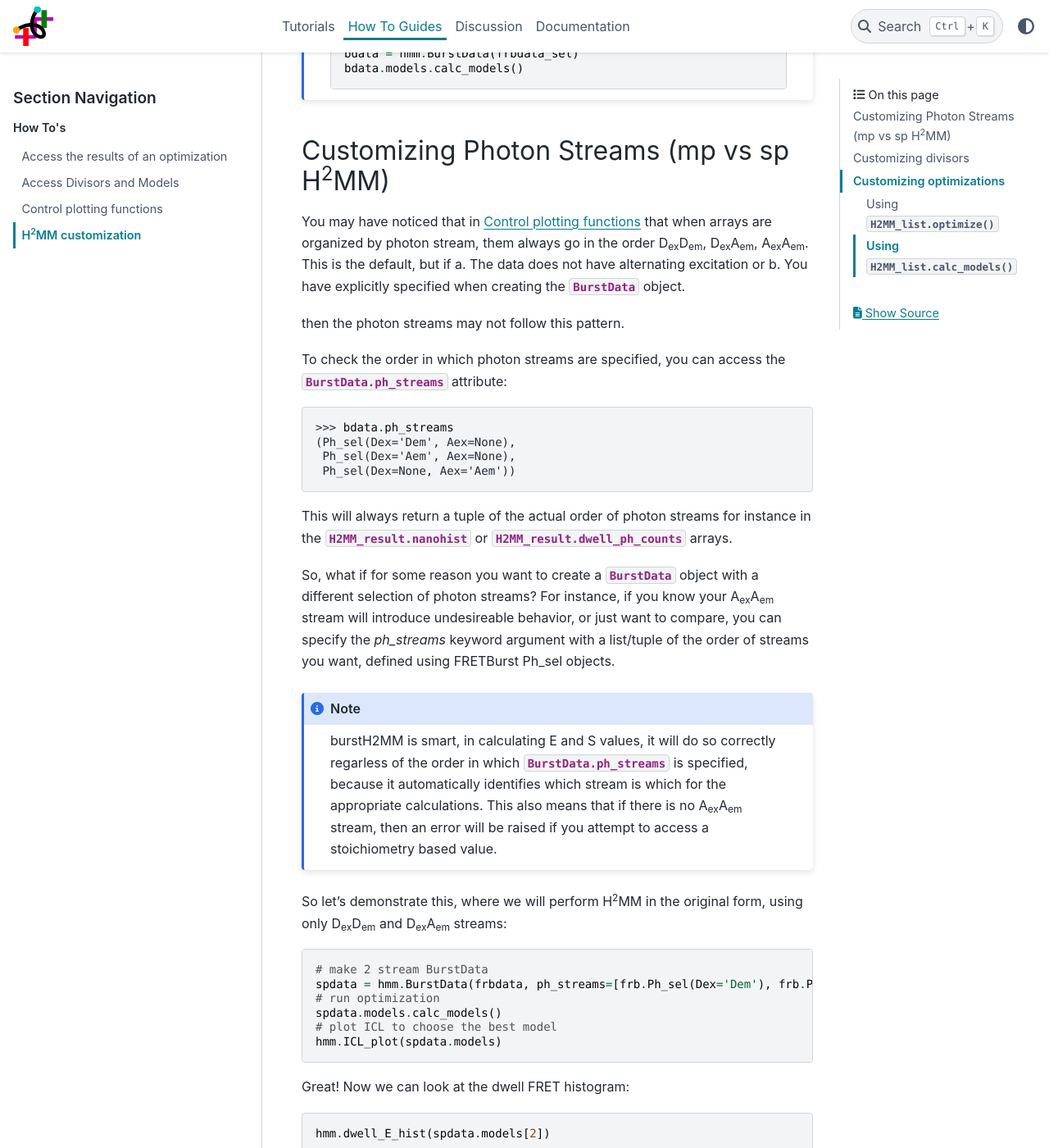
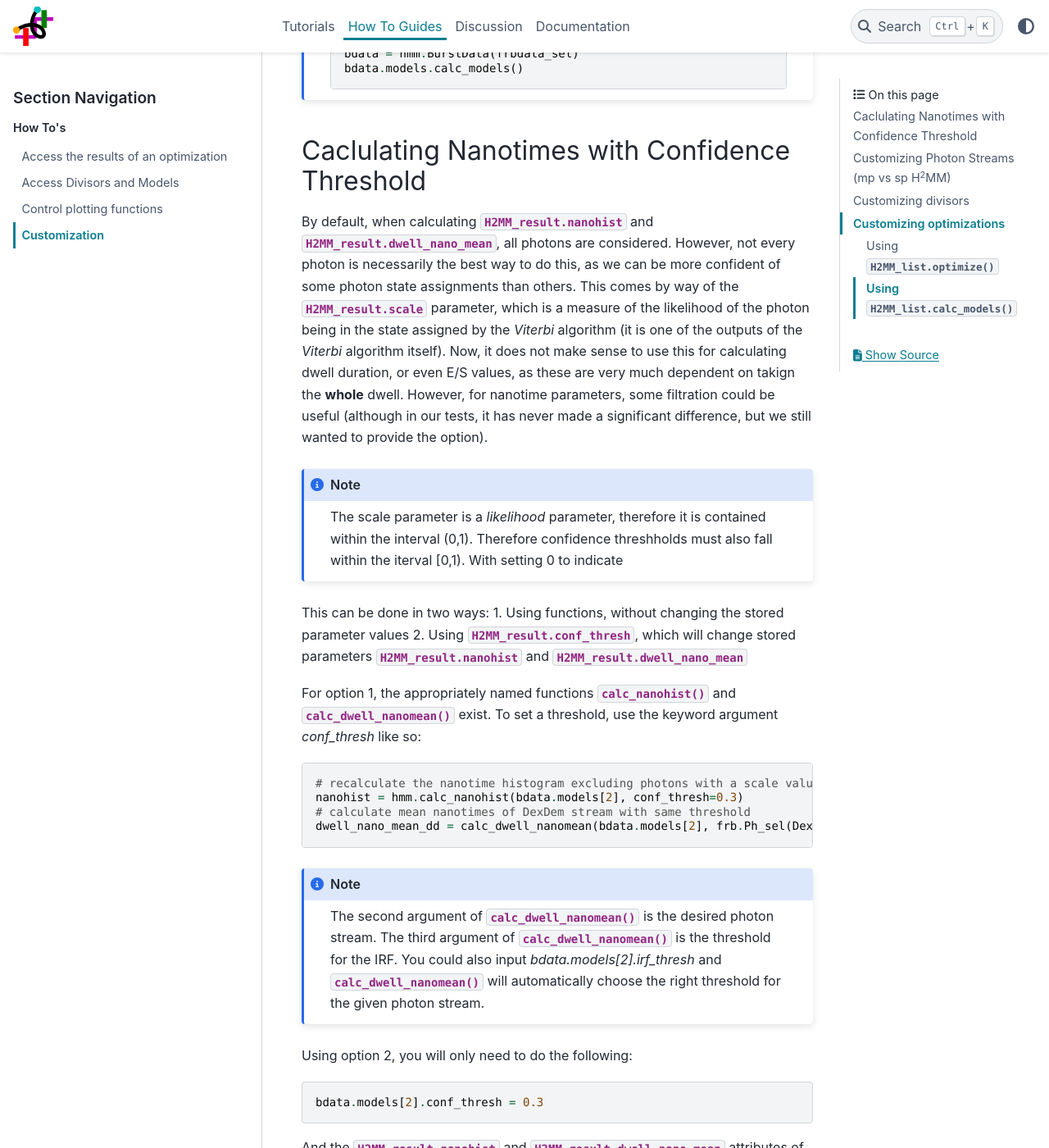
Before and after one commit to harripd/burstH2MM, a Sphinx documentation site: the page built from docs/source/Customization.rst, in a window 1280 px wide and 1400 px high, scrolled down 644 px. Shown: the whole window at 82% size. Built offline with Sphinx 7.4.7 and the PyData theme 0.15.4, drawn with Linux system fonts in a browser that asks for light colours; some of the changed text lies outside the part shown.

```diff
--- a/docs/source/Customization.rst
+++ b/docs/source/Customization.rst
@@ -26,6 +26,49 @@
         # now make the BurstData object
         bdata = hmm.BurstData(frbdata_sel)
         bdata.models.calc_models()
+
+Caclulating Nanotimes with Confidence Threshold
+-----------------------------------------------
+
+By default, when calculating |nanohist| and |dwell_nano_mean|, all photons are considered.
+However, not every photon is necessarily the best way to do this, as we can be more confident of some photon state assignments than others.
+This comes by way of the |scale| parameter, which is a measure of the likelihood of the photon being in the state assigned by the *Viterbi* algorithm (it is one of the outputs of the *Viterbi* algorithm itself).
+Now, it does not make sense to use this for calculating dwell duration, or even E/S values, as these are very much dependent on takign the **whole** dwell.
+However, for nanotime parameters, some filtration could be useful (although in our tests, it has never made a significant difference, but we still wanted to provide the option).
+
+.. note::
+    The scale parameter is a *likelihood* parameter, therefore it is contained within the interval (0,1).
+    Therefore confidence threshholds must also fall within the iterval [0,1).
+    With setting 0 to indicate
+
+This can be done in two ways:
+1. Using functions, without changing the stored parameter values
+2. Using |conf_thresh|, which will change stored parameters |nanohist| and |dwell_nano_mean|
+
+For option 1, the appropriately named functions |calc_nanohist| and |calc_dwell_nanomean| exist.
+To set a threshold, use the keyword argument `conf_thresh` like so::
+
+    # recalculate the nanotime histogram excluding photons with a scale value less than 0.3
+    nanohist = hmm.calc_nanohist(bdata.models[2], conf_thresh=0.3)
+    # calculate mean nanotimes of DexDem stream with same threshold
+    dwell_nano_mean_dd = calc_dwell_nanomean(bdata.models[2], frb.Ph_sel(Dex='Dem'), 2355, conf_thresh=0.3)
+
+.. note::
+
+    The second argument of |calc_dwell_nanomean| is the desired photon stream.
+    The third argument of |calc_dwell_nanomean| is the threshold for the IRF.
+    You could also input `bdata.models[2].irf_thresh` and |calc_dwell_nanomean| will automatically choose the right threshold for the given photon stream.
+
+Using option 2, you will only need to do the following::
+
+    bdata.models[2].conf_thresh = 0.3
+
+And the |nanohist| and |dwell_nano_mean| attributes of the |H2MM_result| attribute will be updated
+
+.. note::
+
+    The |conf_thresh| attribute is specific to each |H2MM_result|, so set each one you are interested in individually.
+    This is because the distribution of likelihoods is not comparable for models with different numbers of states.
 
 Customizing Photon Streams (mp vs sp |H2MM|)
 --------------------------------------------
@@ -298,6 +341,8 @@ This will optimize even the 1 state and 4 state models, using :func:`H2MM_C.fact
 .. |opts| replace:: :attr:`H2MM_list.opts <burstH2MM.BurstSort.H2MM_list.opts>`
 .. |H2MM_result| replace:: :class:`H2MM_result <burstH2MM.BurstSort.H2MM_result>`
 .. |trim_data| replace:: :meth:`H2MM_result.trim_data() <burstH2MM.BurstSort.H2MM_result.trim_data>`
+.. |scale| replace:: :attr:`H2MM_result.scale <burstH2MM.BurstSort.H2MM_result.scale>`
+.. |conf_thresh| replace:: :attr:`H2MM_result.conf_thresh <burstH2MM.BurstSort.H2MM_result.conf_thresh>`
 .. |model_E| replace:: :attr:`H2MM_result.E <burstH2MM.BurstSort.H2MM_result.E>`
 .. |model_E_corr| replace:: :attr:`H2MM_result.E_corr <burstH2MM.BurstSort.H2MM_result.E_corr>`
 .. |model_S| replace:: :attr:`H2MM_result.S <burstH2MM.BurstSort.H2MM_result.S>`
@@ -319,6 +364,8 @@ This will optimize even the 1 state and 4 state models, using :func:`H2MM_C.fact
 .. |result_bic| replace:: :attr:`H2MM_result.bic <burstH2MM.BurstSort.H2MM_result.bic>`
 .. |result_bicp| replace:: :attr:`H2MM_result.bicp <burstH2MM.BurstSort.H2MM_result.bicp>`
 .. |result_icl| replace:: :attr:`H2MM_result.icl <burstH2MM.BurstSort.H2MM_result.icl>`
+.. |calc_nanohist| replace:: :func:`calc_nanohist() <burstH2MM.BurstSort.calc_nanohist>`
+.. |calc_dwell_nanomean| replace:: :func:`calc_dwell_nanomean() <bursth2MM.BurstSort.calc_dwell_nanomean>`
 .. |dwell_ES_scatter| replace:: :func:`dwell_ES_scatter() <burstH2MM.Plotting.dwell_ES_scatter>`
 .. |dwell_tau_hist| replace:: :func:`dwell_tau_hist() <burstH2MM.Plotting.dwell_tau_hist>`
 .. |dwell_E_hist| replace:: :func:`dwell_E_hist() <burstH2MM.Plotting.dwell_E_hist>`
```
Also changed, not shown: other parts of docs/source/Customization.rst (+2 -2 lines), LICENSE.txt (added), 1 other file.
